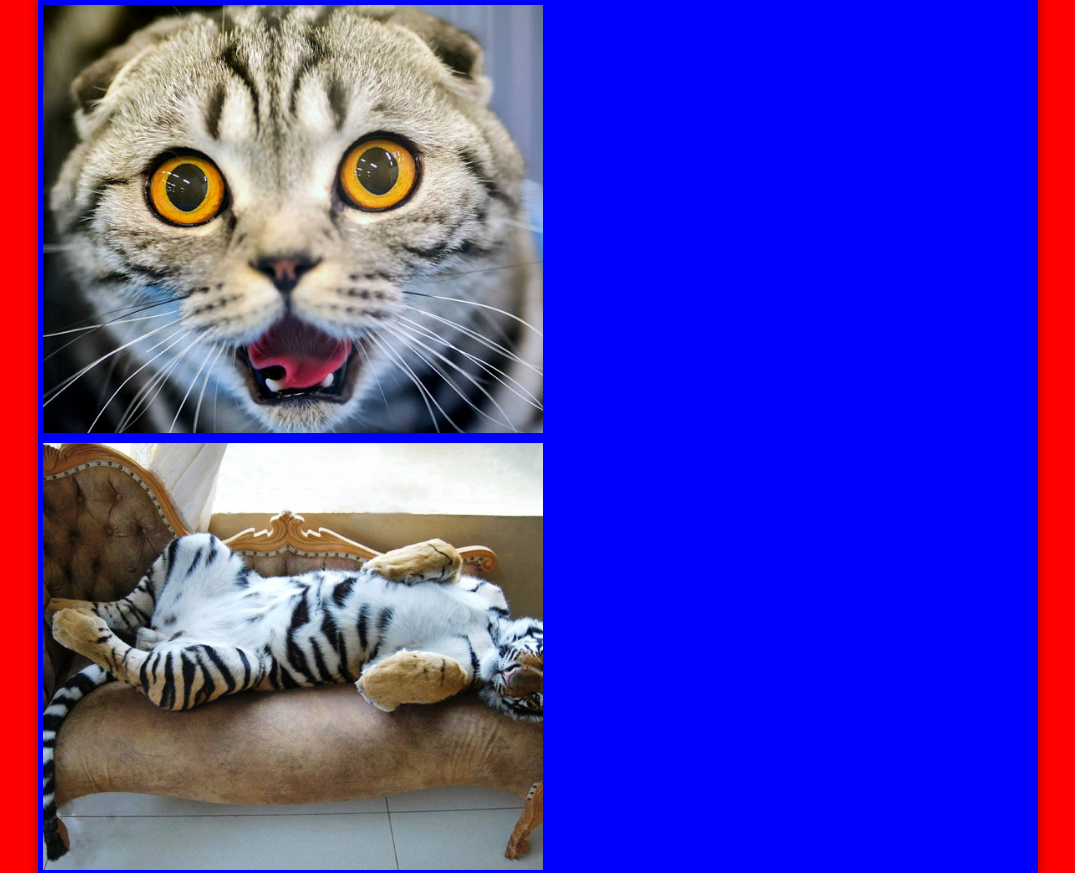
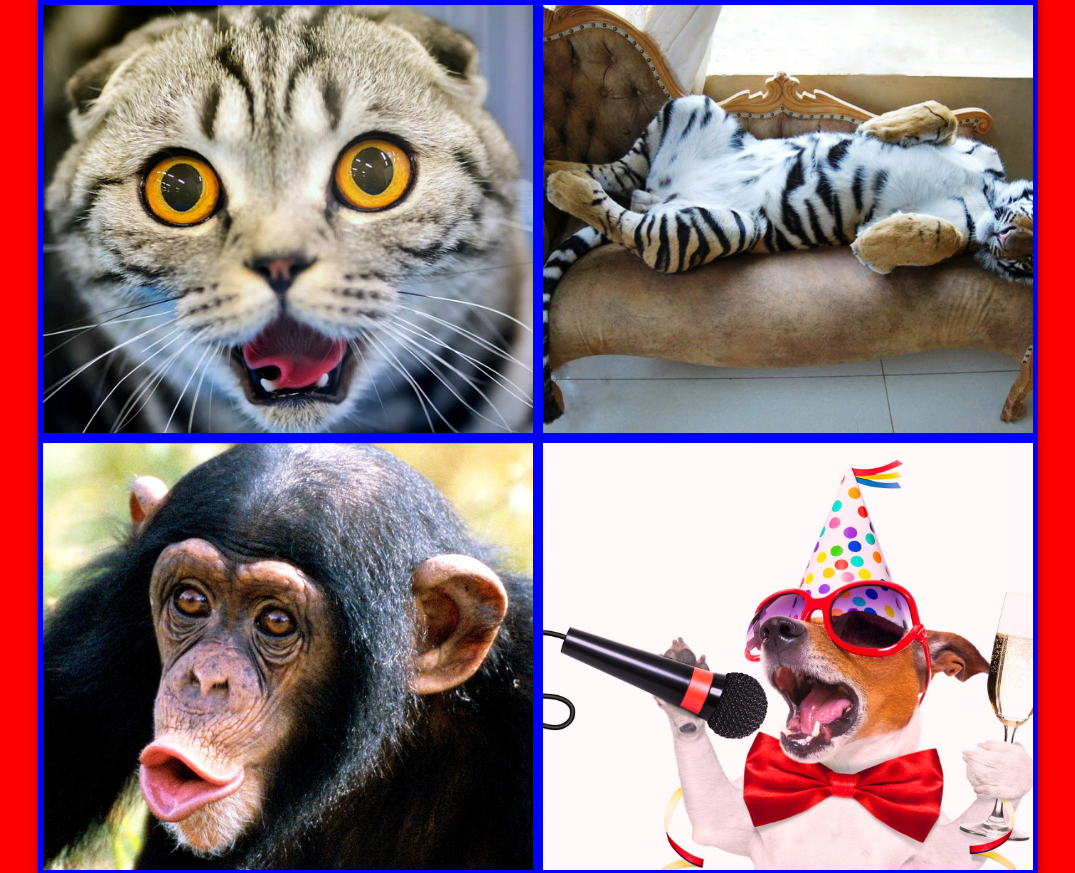
Before and after one commit to Daniil12430/Daniil12430.github.io, a plain HTML site: page галерея/index.html in a window 1280 px wide. Shown: the top 873 px of the page, without its empty margins (102-1177 px from the left). Drawn offline with Linux system fonts and the light colour scheme.

Commit message:
Исправил свою галерею

```diff
--- a/галерея/css/main.css
+++ b/галерея/css/main.css
@@ -31,7 +31,7 @@ main {
 	display: block;
 	max-width: 500px;
 	max-height: 490px;
-	width: calc(90vw / 2 - 10px);
+	width: calc(50% - 10px);
 	height: calc(95vh / 16*9);
 	margin: 5px;
 }
```
